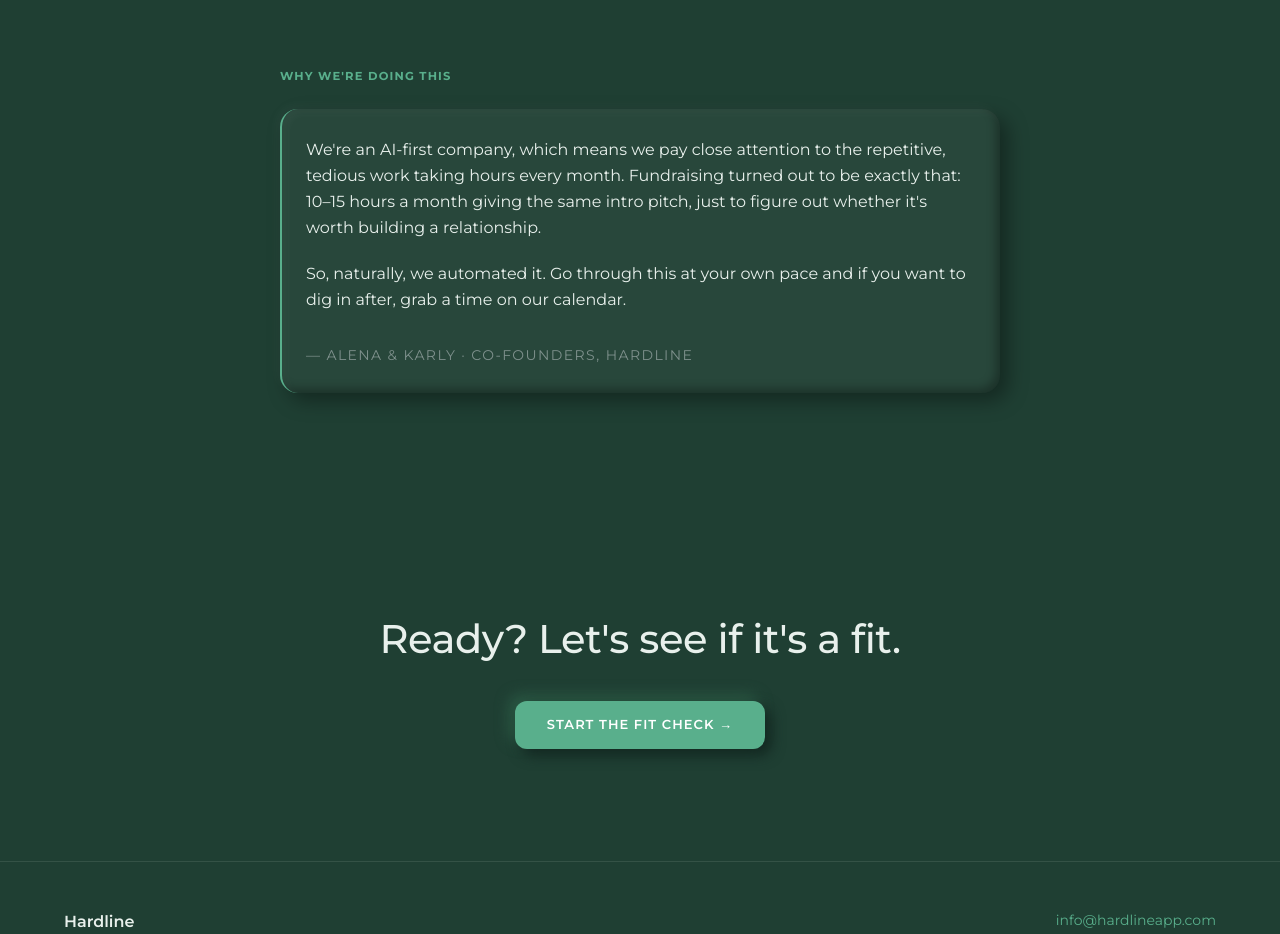
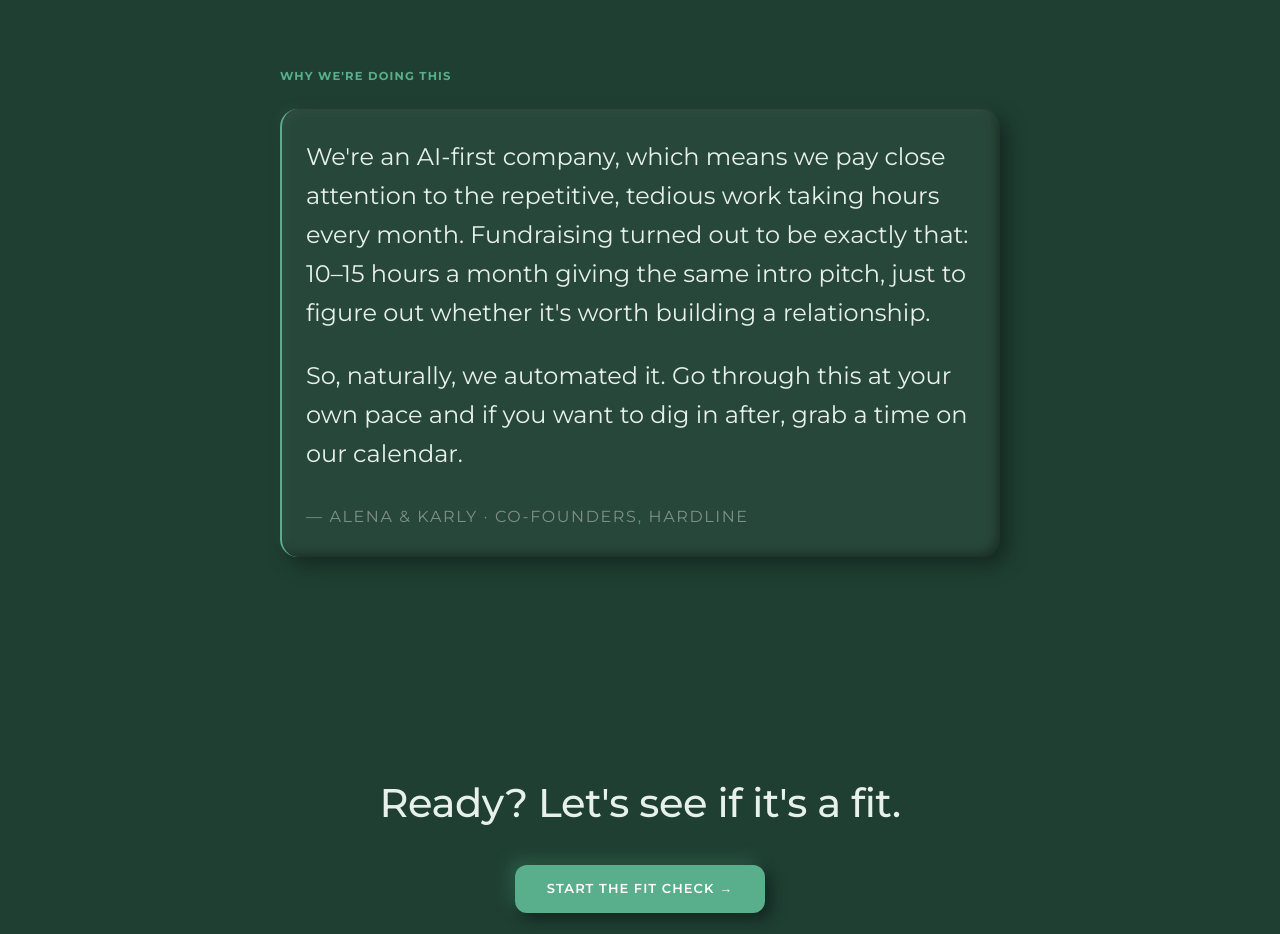
Before and after one commit to alenatuttle3/Invest-in-hardline, a Next.js app: page /investors in a window 1280 px wide. Shown: the part 1380-2314 px from the top of the page. Built offline with nearby package versions, Linux system fonts and the light colour scheme.

Commit message:
Enlarge 'Why we're doing this' quote text as a focal point
Bump the founder quote body from base to text-xl (text-2xl on desktop)
and the signature from text-sm to text-base, making the section a clear
visual focal point.

```diff
--- a/components/investors/WhyWeDoThis.tsx
+++ b/components/investors/WhyWeDoThis.tsx
@@ -12,12 +12,12 @@ export default function WhyWeDoThis() {
         <p className="section-label mb-6">Why we&apos;re doing this</p>
 
         <div className="card-dark border-l-2 border-mint">
-          <div className="space-y-5 leading-relaxed text-[color:var(--hl-text)]">
+          <div className="space-y-6 text-xl leading-relaxed text-[color:var(--hl-text)] md:text-2xl md:leading-relaxed">
             {PARAGRAPHS.map((p, i) => (
               <p key={i}>{p}</p>
             ))}
           </div>
-          <p className="mt-8 text-sm uppercase tracking-widest text-[color:var(--hl-text-muted)]">
+          <p className="mt-8 text-sm uppercase tracking-widest text-[color:var(--hl-text-muted)] md:text-base">
             {SIGNATURE}
           </p>
         </div>
```
